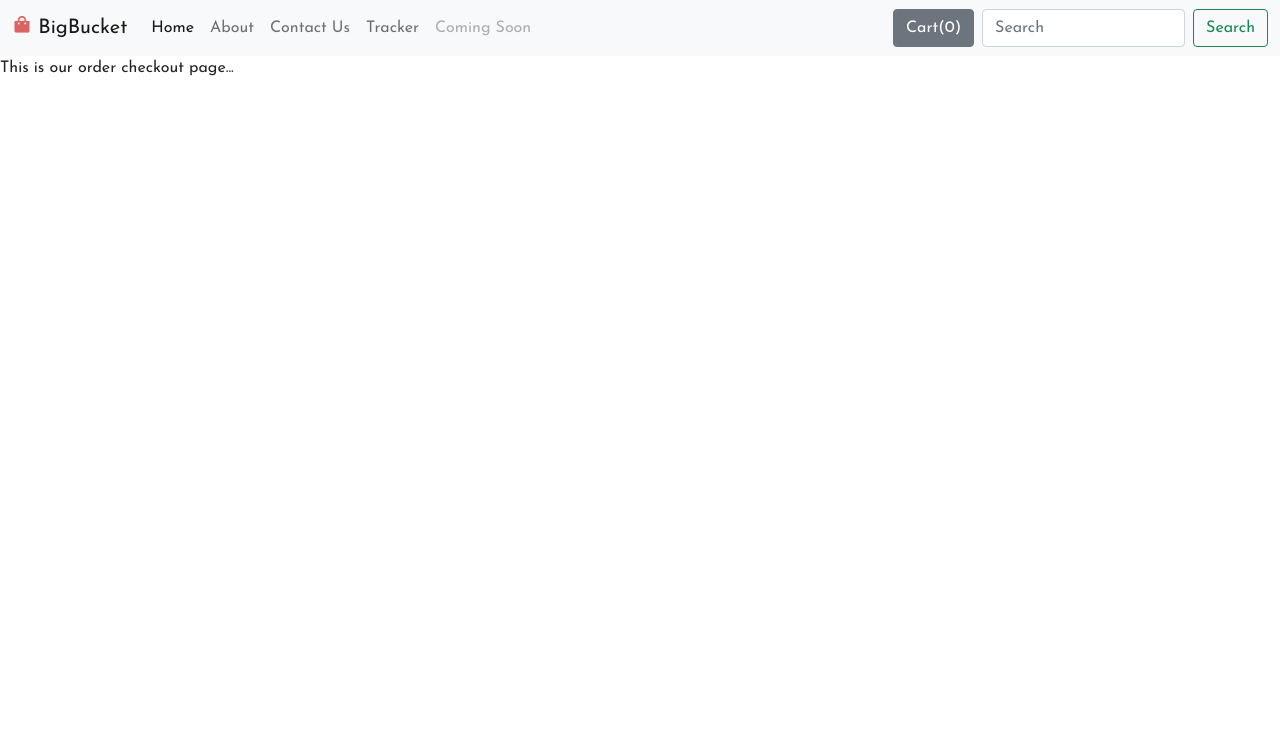
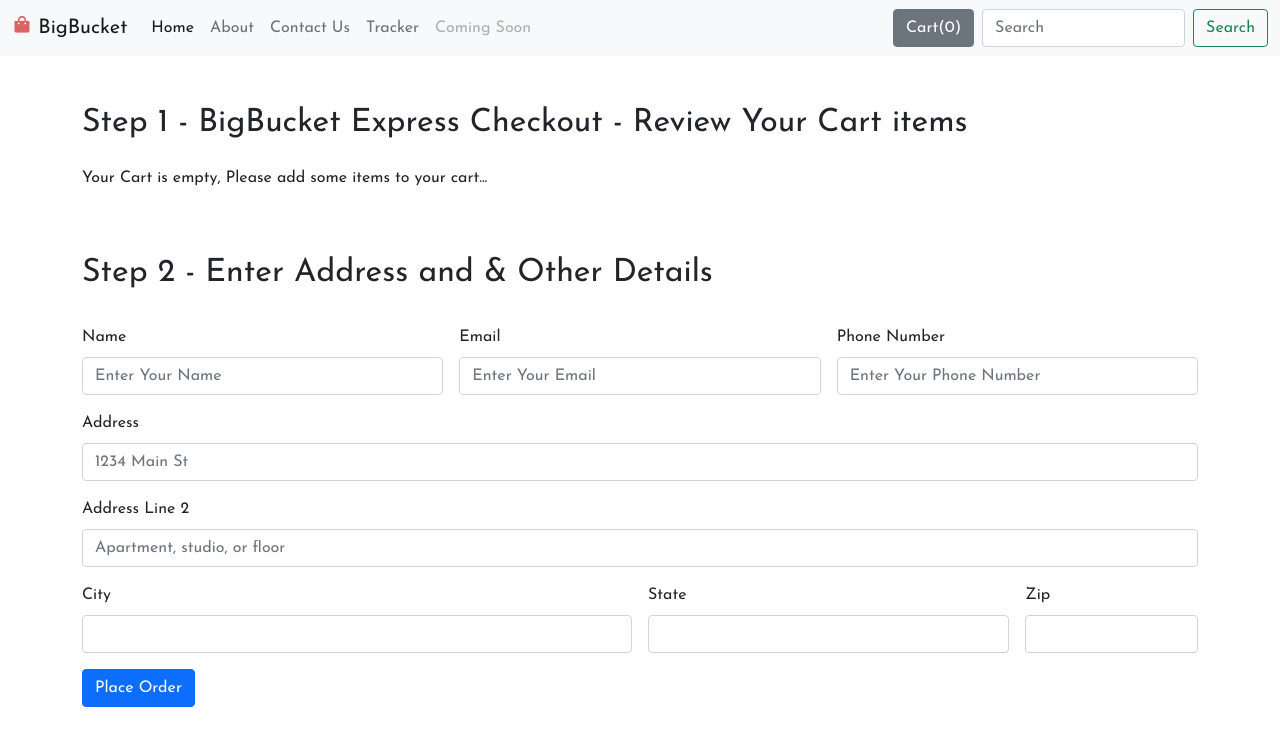
Before and after one commit to LokeshAgr1310/BigBucket-Ecommerce-Website, a Django app: page /shop/checkout/ in a window 1280 px wide. Shown: the top 746 px of the page. Run offline with Django 3.2, Linux system fonts and the light colour scheme.

Commit message:
Designing the Checkout Page

```diff
--- a/shop/templates/shop/ordercheckout.html
+++ b/shop/templates/shop/ordercheckout.html
@@ -1,8 +1,61 @@
+<!-- TODO: Add Quick View in Checkout -->
 {% extends "shop/base.html" %}
-
+{% load static %}
 
 {% block title %}Order Checkout - Shop|Big Bucket{% endblock  %}
 
 {% block body %}
-    <p>This is our order checkout page...</p>
+    <div class="container">
+        <div class="col my-5">
+            <h2>Step 1 - BigBucket Express Checkout - Review Your Cart items </h2>
+            <div>
+                <ul class="list-group my-4" id='items'>
+                </ul>
+            </div>
+        </div>
+        <div class="col my-5">
+            <h2>Step 2 - Enter Address and & Other Details </h2>
+            <form class="row g-3 my-3">
+                <div class="col-md-4">
+                    <label for="inputName" class="form-label">Name</label>
+                    <input type="text" class="form-control" id="inputName" placeholder="Enter Your Name" name="inputName">
+                </div>
+                <div class="col-md-4">
+                    <label for="inputEmail" class="form-label">Email</label>
+                    <input type="email" class="form-control" id="inputEmail" placeholder="Enter Your Email" name="inputEmail">
+                </div>
+                <div class="col-md-4">
+                    <label for="inputPhone" class="form-label">Phone Number</label>
+                    <input type="tel" class="form-control" id="inputPhone" placeholder="Enter Your Phone Number" name="inputPhone">
+                </div>
+                <div class="col-12">
+                    <label for="inputAddress" class="form-label">Address</label>
+                    <input type="text" class="form-control" id="inputAddress" placeholder="1234 Main St" name="inputPhone">
+                </div>
+                <div class="col-12">
+                    <label for="inputAddressLine" class="form-label">Address Line 2</label>
+                    <input type="text" class="form-control" id="inputAddressLine" placeholder="Apartment, studio, or floor" name="inputAddress">
+                </div>
+                <div class="col-md-6">
+                    <label for="inputCity" class="form-label">City</label>
+                    <input type="text" class="form-control" id="inputCity" name="inputAddressLine">
+                </div>
+                <div class="col-md-4">
+                    <label for="inputState" class="form-label">State</label>
+                    <input type="text" class="form-control" id="inputState" name="inputState">
+                </div>
+                <div class="col-md-2">
+                    <label for="inputZip" class="form-label">Zip</label>
+                    <input type="text" class="form-control" id="inputZip" name="inputZip">
+                </div>
+                <div class="col-12">
+                    <button type="submit" class="btn btn-primary">Place Order</button>
+                </div>
+            </form>
+        </div>
+    </div>
 {% endblock  %}
+
+{% block js %}
+    <script src="{% static 'shop/js/ordercheckout.js' %}"></script>
+{% endblock  %}
```
